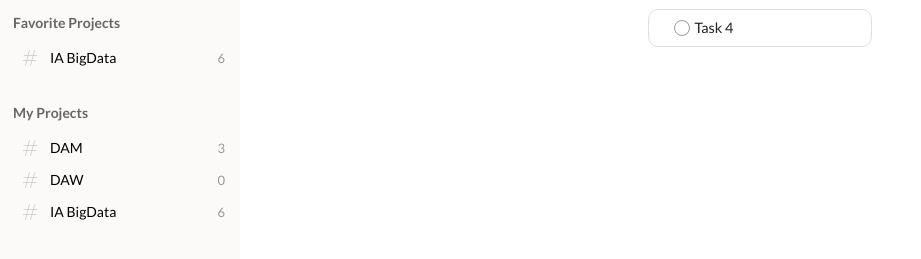
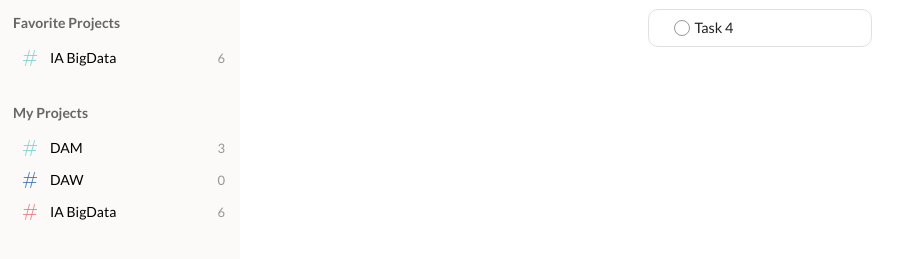
Before and after one commit to DavMunHer/TWDist-Desktop, an Angular app: page /#/ in a window 1280 px wide. Shown: the part 201-460 px from the top of the page, without its empty margins (0-921 px from the left). Built offline with nearby package versions, Linux system fonts and the light colour scheme.

Commit message:
fix: now showing project icon colors

```diff
--- a/src/app/components/sidebar/menu-section/menu-section.component.html
+++ b/src/app/components/sidebar/menu-section/menu-section.component.html
@@ -3,15 +3,16 @@
         <span class="menu-title">{{menuSectionInfo().title}}</span>
         <div>
             @if (showPlusIcon()) {
-                <ng-container [ngTemplateOutlet]="plusIcon"></ng-container>
+            <ng-container [ngTemplateOutlet]="plusIcon"></ng-container>
             }
-            <svg class="ico" width="20px" height="20px" viewBox="0 0 24 24" fill="none" xmlns="http://www.w3.org/2000/svg">
+            <svg class="ico" width="20px" height="20px" viewBox="0 0 24 24" fill="none"
+                xmlns="http://www.w3.org/2000/svg">
                 <g id="SVGRepo_bgCarrier" stroke-width="0"></g>
                 <g id="SVGRepo_tracerCarrier" stroke-linecap="round" stroke-linejoin="round"></g>
                 <g id="SVGRepo_iconCarrier">
                     <path
-                    d="M5.70711 9.71069C5.31658 10.1012 5.31658 10.7344 5.70711 11.1249L10.5993 16.0123C11.3805 16.7927 12.6463 16.7924 13.4271 16.0117L18.3174 11.1213C18.708 10.7308 18.708 10.0976 18.3174 9.70708C17.9269 9.31655 17.2937 9.31655 16.9032 9.70708L12.7176 13.8927C12.3271 14.2833 11.6939 14.2832 11.3034 13.8927L7.12132 9.71069C6.7308 9.32016 6.09763 9.32016 5.70711 9.71069Z"
-                    fill="#5559"></path>
+                        d="M5.70711 9.71069C5.31658 10.1012 5.31658 10.7344 5.70711 11.1249L10.5993 16.0123C11.3805 16.7927 12.6463 16.7924 13.4271 16.0117L18.3174 11.1213C18.708 10.7308 18.708 10.0976 18.3174 9.70708C17.9269 9.31655 17.2937 9.31655 16.9032 9.70708L12.7176 13.8927C12.3271 14.2833 11.6939 14.2832 11.3034 13.8927L7.12132 9.71069C6.7308 9.32016 6.09763 9.32016 5.70711 9.71069Z"
+                        fill="#5559"></path>
                 </g>
             </svg>
         </div>
@@ -22,13 +23,14 @@
             <div class="project-start">
                 @switch (item.icon){
                 @case ('project') {
-                    <ng-container [ngTemplateOutlet]="projectIcon"></ng-container>
+                <ng-container [ngTemplateOutlet]="projectIcon"
+                    [ngTemplateOutletContext]="{ index: $index }"></ng-container>
                 }
                 @case ('today') {
-                    <ng-container [ngTemplateOutlet]="todayIcon"></ng-container>
+                <ng-container [ngTemplateOutlet]="todayIcon"></ng-container>
                 }
                 @case ('upcoming') {
-                    <ng-container [ngTemplateOutlet]="upcomingIcon"></ng-container>
+                <ng-container [ngTemplateOutlet]="upcomingIcon"></ng-container>
                 }
                 }
                 <span>{{item.name}}</span>
@@ -73,9 +75,9 @@
 </ng-template>
 
 
-<ng-template #projectIcon>
-    <svg width="20px" height="20px" viewBox="0 0 24 24" xmlns="http://www.w3.org/2000/svg" fill="none" stroke="#ccc"
-        stroke-width="1" stroke-linecap="round" stroke-linejoin="round">
+<ng-template #projectIcon let-i="index">
+    <svg width="20px" height="20px" viewBox="0 0 24 24" xmlns="http://www.w3.org/2000/svg" fill="none"
+        [attr.stroke]="projectIconColors().at(i) ?? '#222'" stroke-width="1" stroke-linecap="round" stroke-linejoin="round">
         <path d="M5 9H20" />
         <path d="M4 15H19" />
         <path d="M17.52 3L12.69 21" />
--- a/src/app/components/sidebar/menu-section/menu-section.component.ts
+++ b/src/app/components/sidebar/menu-section/menu-section.component.ts
@@ -1,14 +1,26 @@
-import { Component, input } from '@angular/core';
+import { Component, input, signal } from '@angular/core';
 import { TWDSidebarMenu } from '../../../types/sidebar/sidebar-menu';
-import { NgClass, NgTemplateOutlet, NgComponentOutlet } from '@angular/common';
+import { NgClass, NgTemplateOutlet } from '@angular/common';
 
 @Component({
   selector: 'sidebar-menu-section',
-  imports: [NgTemplateOutlet, NgClass, NgComponentOutlet],
+  imports: [NgTemplateOutlet, NgClass],
   templateUrl: './menu-section.component.html',
   styleUrl: './menu-section.component.css'
 })
 export class MenuSectionComponent {
   public menuSectionInfo = input.required<TWDSidebarMenu>()
   public showPlusIcon = input<boolean>(false)
+
+  protected projectIconColors = signal([
+    '#7AD2D2',
+    '#3A6FAF',
+    '#EC7580',
+    '#9BE8D8',
+    '#FFC04A',
+    '#6DAA9F',
+    '#FFF3D9',
+    '#F56A62',
+    '#C4D291',
+  ]);
 }
--- a/src/app/components/sidebar/sidebar.component.ts
+++ b/src/app/components/sidebar/sidebar.component.ts
@@ -16,18 +16,8 @@ export class SidebarComponent {
     this.toggleDropdownVal.set(!this.toggleDropdownVal());
   }
 
-  colors = signal([
-    '#7AD2D2',
-    '#3A6FAF',
-    '#EC7580',
-    '#9BE8D8',
-    '#FFC04A',
-    '#6DAA9F',
-    '#FFF3D9',
-    '#F56A62',
-    '#C4D291',
-  ]);
-  projects = signal([
+  // FIXME: This info should be fetched to the API when backend is available
+  protected projects = signal([
     {
       name: 'DAM',
       favorite: false,
```
